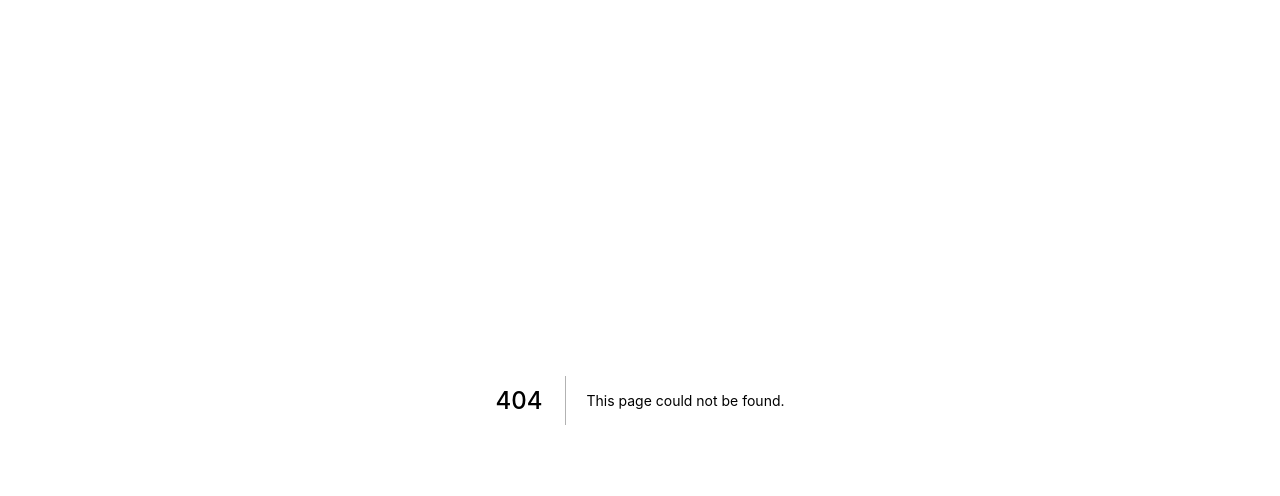
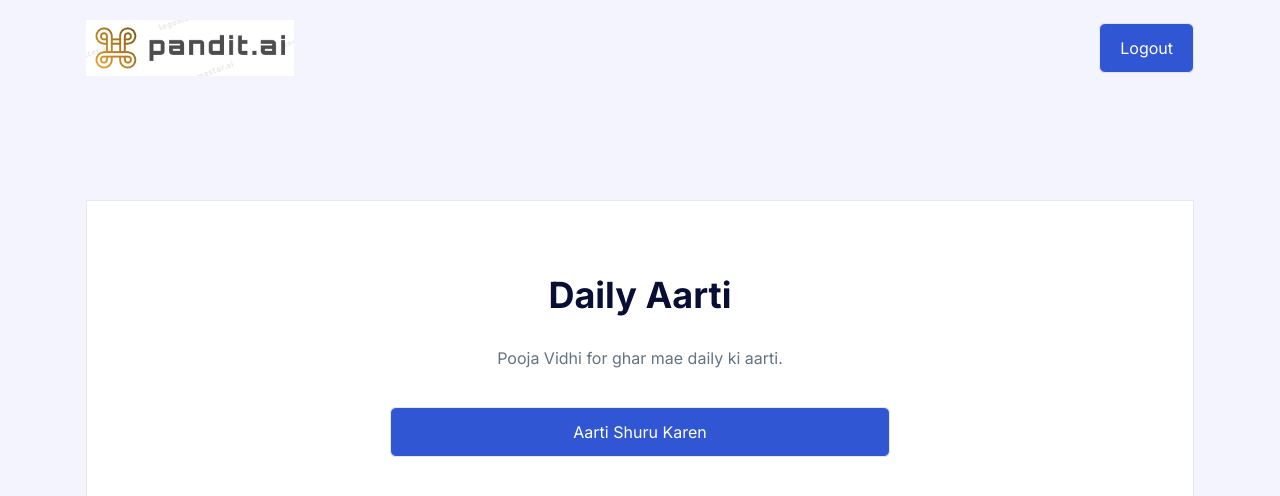
Before and after one commit to dewa-himanshu24/pandit.ai, a Next.js app: page /PoojaPage in a window 1280 px wide. Before the commit this address had no page. Shown: the top 496 px of the page. Built offline with nearby package versions, Linux system fonts and the light colour scheme.

Commit message:
Add pooja page

```diff
--- a/pages/HomePage.tsx
+++ b/pages/HomePage.tsx
@@ -20,11 +20,9 @@ const HomePage = (props: { name: string }) => {
           </div>
         </div>
       </div>
-
       <section className="pt-20 pb-10 lg:pt-[120px] lg:pb-20">
         <div className="container">
           <div className="-mx-4 flex flex-wrap">
-
             <PoojaList />
           </div>
         </div>
--- /dev/null
+++ b/pages/PoojaPage.tsx
@@ -0,0 +1,45 @@
+import React, { Fragment } from 'react'
+import Button from './components/UI/Button';
+
+import Navbar from './Navbar';
+
+
+const PoojaPage = (props: { name: string ; description: string ; }) => {
+  return (
+    <Fragment>
+      <Navbar isLoggedIn={true} />
+      <section
+        id="about"
+        className="bg-[#f3f4fe] pt-20 pb-20 lg:pt-[120px] lg:pb-[120px]"
+      >
+        <div className="container py-20">
+          <div className="wow fadeInUp bg-white" data-wow-delay=".2s">
+            <div className="-mx-4 flex flex-wrap">
+              <div className="w-full px-4">
+                <div
+                  className="items-center justify-center overflow-hidden border lg:flex"
+                >
+                  <div
+                    className="w-full justify-center py-12 px-7 sm:px-12 md:p-16 lg:max-w-[565px] lg:py-9 lg:px-16 xl:max-w-[640px] xl:p-[70px]"
+                  >
+                    <h2
+                      className="mb-6 text-center text-3xl font-bold text-dark sm:text-4xl sm:leading-snug 2xl:text-[40px]"
+                    >
+                      Daily Aarti {props.name}
+                    </h2>
+                    <p className="mb-9 text-center leading-relaxed text-body-color">
+                      Pooja Vidhi for ghar mae daily ki aarti.{props.description}
+                    </p>
+                    <Button classes="" value="Aarti Shuru Karen" />
+                  </div>
+                </div>
+              </div>
+            </div>
+          </div>
+        </div>
+      </section>
+    </Fragment>
+  )
+}
+
+export default PoojaPage
--- a/pages/components/UI/Button.tsx
+++ b/pages/components/UI/Button.tsx
@@ -1,6 +1,6 @@
 import React from 'react'
 
-const Button = (props: { classes: string ; value: string }) => {
+const Button = (props: { classes: string; value: string;}) => {
   return (
     <div className={props.classes}>
       <input
@@ -8,6 +8,9 @@ const Button = (props: { classes: string ; value: string }) => {
         value={props.value}
         className="bordder-primary w-full cursor-pointer rounded-md border bg-primary py-3 px-5 text-base text-white transition duration-300 ease-in-out hover:shadow-md"
       />
+      {/* <button className="bordder-primary w-full cursor-pointer rounded-md border bg-primary py-3 px-5 text-base text-white transition duration-300 ease-in-out hover:shadow-md" onClick={props.onClickHandler}>
+        {props.value}
+      </button> */}
     </div>
   )
 }
--- a/pages/index.tsx
+++ b/pages/index.tsx
@@ -1,8 +1,9 @@
 import type { NextPage } from 'next'
 import { Fragment } from 'react'
 import Login from './Login'
-import HomePage from './HomePage'
+// import HomePage from './HomePage'
 import {useRouter} from "next/router";
+import PoojaPage from './PoojaPage';
 
 const Home: NextPage = () => {
   const { query } = useRouter();
@@ -13,7 +14,8 @@ const Home: NextPage = () => {
   return (
     <Fragment>
       {!isLoggedIn && <Login />}
-      {isLoggedIn && <HomePage name={name} />}
+      {/* {isLoggedIn && <HomePage name={name} />} */}
+      {isLoggedIn && <PoojaPage />}
     </Fragment>
   )
 }
```
